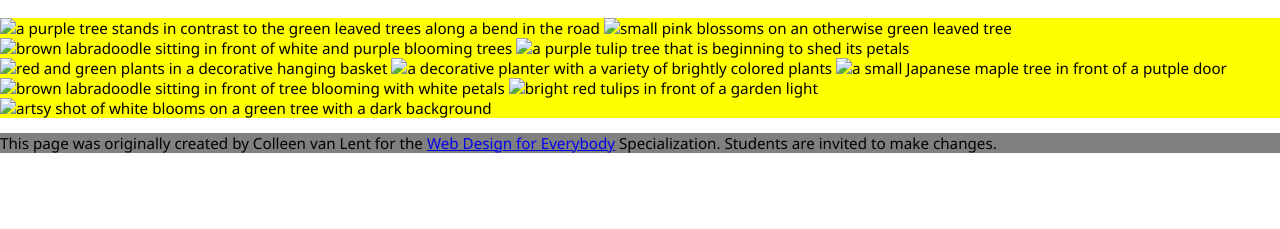
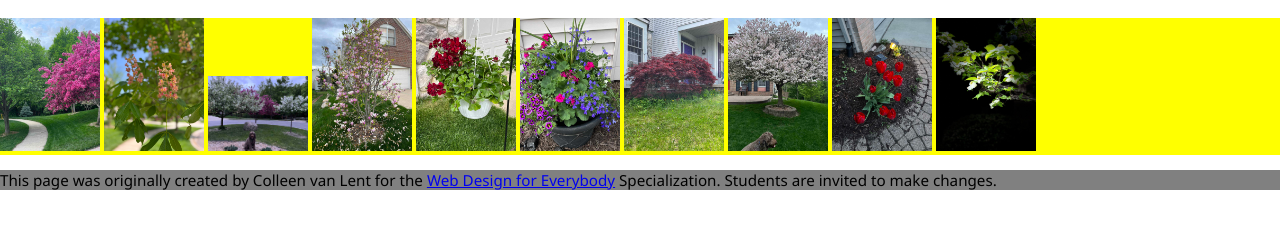
Before and after one commit to AMADLANE/ColleenHomeworkOne.github.io, a plain HTML site: page neighborhood.html in a window 1280 px wide. Shown: the part 413-642 px from the top of the page. Drawn offline with Linux system fonts and the light colour scheme.

Commit message:
Update neighborhood.html

```diff
--- a/neighborhood.html
+++ b/neighborhood.html
@@ -23,20 +23,20 @@
   </header>
   <main>
     <div>
-      <img src="images/bend_in_the_road.png"
+      <img src="images/bend_in_the_road.jpg"
         alt="a purple tree stands in contrast to the green leaved trees along a bend in the road" width="100">
-      <img src="images/pink_blossoms.png" alt="small pink blossoms on an otherwise green leaved tree" width="100">
-      <img src="images/blooming_trees.png" alt="brown labradoodle sitting in front of white and purple blooming  trees"
+      <img src="images/pink_blossoms.jpg" alt="small pink blossoms on an otherwise green leaved tree" width="100">
+      <img src="images/blooming_trees.jpg" alt="brown labradoodle sitting in front of white and purple blooming  trees"
         width="100">
-      <img src="images/falling_petals.png" alt="a purple tulip tree that is beginning to shed its petals" width="100">
-      <img src="images/hanging_plants.png" alt="red and green plants in a decorative hanging basket" width="100">
-      <img src="images/potted_plants.png" alt="a decorative planter with a variety of brightly colored plants "
+      <img src="images/falling_petals.jpg" alt="a purple tulip tree that is beginning to shed its petals" width="100">
+      <img src="images/hanging_plants.jpg" alt="red and green plants in a decorative hanging basket" width="100">
+      <img src="images/potted_plants.jpg" alt="a decorative planter with a variety of brightly colored plants "
         width="100">
-      <img src="images/red_maple.png" alt="a small Japanese maple tree in front of a putple door" width="100">
-      <img src="images/tree_with_white_blooms.png"
+      <img src="images/red_maple.jpg" alt="a small Japanese maple tree in front of a putple door" width="100">
+      <img src="images/tree_with_white_blooms.jpg"
         alt="brown labradoodle sitting in front of tree blooming with white petals" width="100">
-      <img src="images/tulips.png" alt="bright red tulips in front of a garden light" width="100">
-      <img src="images/white_buds_on_tree.png" alt="artsy shot of white blooms on a green tree with a dark background"
+      <img src="images/tulips.jpg" alt="bright red tulips in front of a garden light" width="100">
+      <img src="images/white_buds_on_tree.jpg" alt="artsy shot of white blooms on a green tree with a dark background"
         width="100">
     </div>
   </main>
```
